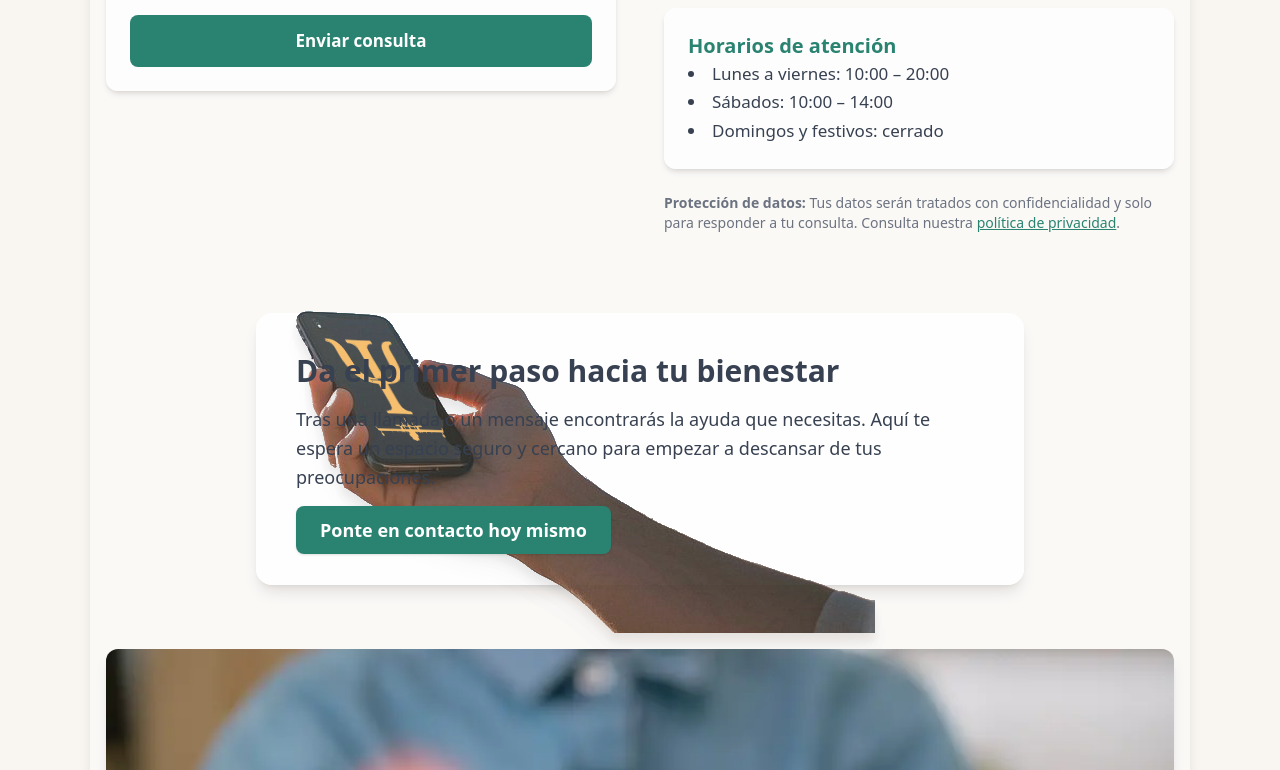
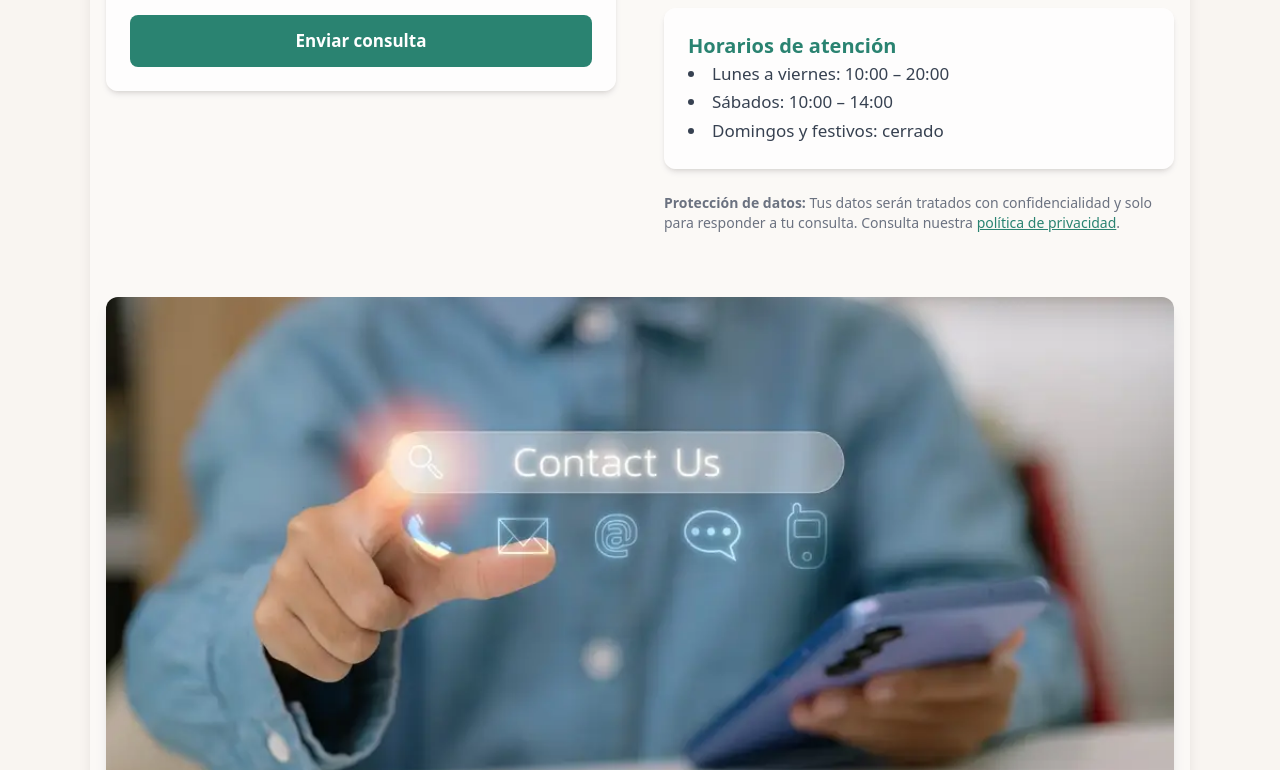
Before and after one commit to psicopiloto/psicopilotopage1, a Next.js app: page /contacto in a window 1280 px wide. Shown: the part 1288-2058 px from the top of the page. Built offline with nearby package versions, Linux system fonts and the light colour scheme.

Commit message:
Update contacto.js

```diff
--- a/pages/contacto.js
+++ b/pages/contacto.js
@@ -6,7 +6,7 @@ import { useState } from "react";
 import { NextSeo } from "next-seo";
 import PageHeader from "../components/PageHeader";
 import BackgroundLogo from "../components/BackgroundLogo";
-import CuadroContacto from "../components/CuadroContacto"; // ✅ import nuevo componente
+
 
 export default function Contacto() {
   const [form, setForm] = useState({
@@ -164,9 +164,6 @@ export default function Contacto() {
             </div>
           </section>
 
-          {/* 👉 Cuadro motivacional separado */}
-          <CuadroContacto />
-
           {/* Imagen ilustrativa full-width */}
           <div className="mt-16 relative h-[400px] md:h-[500px] w-full rounded-xl overflow-hidden shadow-lg">
             <Image
```
